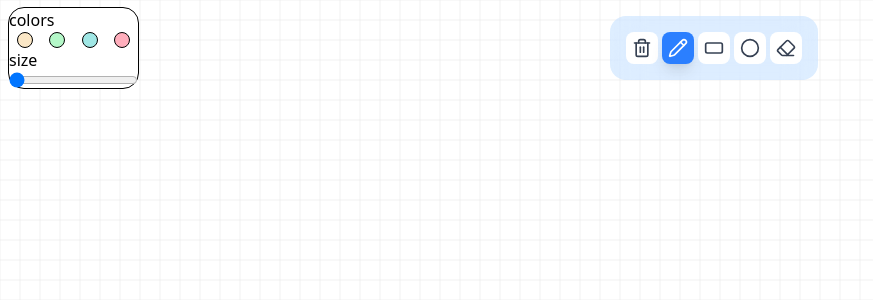
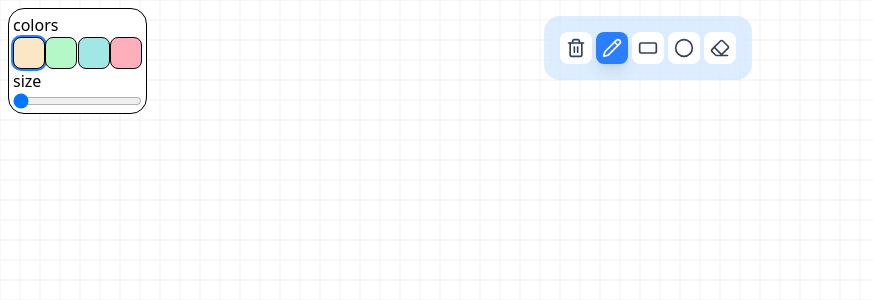
Before and after one commit to RitikRajput696/traccy, a Next.js app: page /canvas in a window 1280 px wide. Shown: the top 300 px of the page, without its empty margins (0-873 px from the left). Built offline with nearby package versions, Linux system fonts and the light colour scheme.

Commit message:
fix colors and size, added color selection indicator,

```diff
--- a/package.json
+++ b/package.json
@@ -20,6 +20,8 @@
     "@types/node": "^20",
     "@types/react": "^19",
     "@types/react-dom": "^19",
+    "prettier": "^3.6.2",
+    "prettier-plugin-tailwindcss": "^0.6.14",
     "tailwindcss": "^4",
     "typescript": "^5"
   }
--- a/src/app/canvas/page.tsx
+++ b/src/app/canvas/page.tsx
@@ -10,11 +10,11 @@ function CanvasPage() {
   const [tool, setTool] = useState<ToolType | null>("pen");
   const [toolProperties, setToolProperties] =
     useState<ToolPropertiesType | null>({
-      toolSize: 1,
-      toolColor: "#000000",
+      size: 1,
+      color: "#000000",
     });
-  const [penColor, setPenColor] = useState("rgba(255, 48, 162, 1)");
-  const [penSize, setPenSize] = useState(5);
+  // const [penColor, setPenColor] = useState("rgba(255, 48, 162, 1)");
+  // const [penSize, setPenSize] = useState(5);
   const [isDrawing, setIsDrawing] = useState(false);
   const canvasRef = useRef<HTMLCanvasElement | null>(null);
   const ctxRef = useRef<CanvasRenderingContext2D | null>(null);
@@ -58,16 +58,25 @@ function CanvasPage() {
   const startDrawing = (e: React.MouseEvent<HTMLCanvasElement>) => {
     if (!ctxRef.current || !canvasRef.current) return;
 
+    // get starting coordinates
     const x1 = e.nativeEvent.offsetX;
     const y1 = e.nativeEvent.offsetY;
 
     if (tool === "pen" || tool === "eraser") {
       ctxRef.current.beginPath();
-      ctxRef.current.lineWidth = penSize;
+      if (toolProperties) {
+        if (tool === "eraser") {
+          ctxRef.current.lineWidth = toolProperties.size * 3;
+        } else {
+          ctxRef.current.lineWidth = toolProperties.size;
+        }
+
+        ctxRef.current.strokeStyle =
+          tool === "eraser" ? COLORS.canvasColor : toolProperties.color;
+        ctxRef.current.moveTo(x1, y1);
+      }
+
       // ctxRef.current.strokeStyle = penColor;
-      ctxRef.current.strokeStyle =
-        tool === "eraser" ? COLORS.canvasColor : penColor;
-      ctxRef.current.moveTo(x1, y1);
     }
     if (tool === "rect" || tool === "ellipse") {
       startPosRef.current = { x: x1, y: y1 };
@@ -77,12 +86,16 @@ function CanvasPage() {
         canvasRef.current.width,
         canvasRef.current.height
       );
+      if (toolProperties) {
+        ctxRef.current.lineWidth = toolProperties.size;
+        ctxRef.current.strokeStyle = toolProperties.color;
+      }
     }
 
     setIsDrawing(true);
   };
 
-  const draw = (e: React.MouseEvent<HTMLCanvasElement>) => {
+  function draw(e: React.MouseEvent<HTMLCanvasElement>) {
     if (!isDrawing || !ctxRef.current) return;
 
     const x2 = e.nativeEvent.offsetX;
@@ -92,11 +105,13 @@ function CanvasPage() {
       ctxRef.current.lineTo(x2, y2);
       ctxRef.current.stroke();
     } else if (tool === "rect") {
+      //check for starting position and previous image
       if (startPosRef.current && snapshotRef.current) {
+        // put previous image
         ctxRef.current.putImageData(snapshotRef.current, 0, 0);
         const width = x2 - startPosRef.current.x;
         const height = y2 - startPosRef.current.y;
-        ctxRef.current.lineWidth = 2;
+        // create rectangle
         ctxRef.current.strokeRect(
           startPosRef.current.x,
           startPosRef.current.y,
@@ -130,18 +145,18 @@ function CanvasPage() {
         ctxRef.current.stroke();
       }
     }
-  };
+  }
 
-  const stopDrawing = () => {
+  function stopDrawing() {
     setIsDrawing(false);
     snapshotRef.current = null;
     startPosRef.current = null;
-  };
+  }
 
   return (
     <div>
       <Toolbar onToolChange={setTool} currentTool={tool} />
-
+      <ColorPanel onToolPropertiesChange={setToolProperties} />
       <canvas
         ref={canvasRef}
         width={"100vw"}
--- a/src/components/ColorPanel.tsx
+++ b/src/components/ColorPanel.tsx
@@ -1,20 +1,39 @@
 "use client";
-import React, { useState } from "react";
+import React, { useState, useEffect } from "react";
 import { COLORS } from "@/lib/Colors";
+import { ToolPropertiesType } from "@/types/Tool";
 
-export default function ColorPanel() {
+interface ColorPanelProps {
+  onToolPropertiesChange: (properties: ToolPropertiesType) => void;
+}
+
+export default function ColorPanel({
+  onToolPropertiesChange,
+}: ColorPanelProps) {
   const [toolSize, setToolSize] = useState(1);
+  const [toolColor, setToolColor] = useState(COLORS.panelColors[0]);
+
+  useEffect(() => {
+    onToolPropertiesChange({
+      size: toolSize,
+      color: toolColor,
+    });
+  }, [toolSize, toolColor]);
+
   return (
-    <div className="bg-white  border rounded-2xl">
+    <div className="absolute z-20 mt-2 ml-2 rounded-2xl border bg-white p-1">
       <div>
         <div className="flex flex-col">
           <label htmlFor="">colors</label>
           <div className="flex justify-around">
             {COLORS.panelColors.map((color, i) => (
               <div
-                className="w-4 h-4 rounded-full border "
+                className={`h-8 w-8 rounded-lg border ${toolColor === color ? "ring-2 ring-blue-500" : "border"} `}
                 key={i}
                 style={{ backgroundColor: color }}
+                onClick={() => {
+                  setToolColor(color);
+                }}
               ></div>
             ))}
           </div>
--- a/src/components/Toolbar.tsx
+++ b/src/components/Toolbar.tsx
@@ -25,14 +25,14 @@ const toolIcons = {
 function Toolbar({ onToolChange, currentTool }: ToolBarProps) {
   let tools: ToolType[] = ["clear", "pen", "rect", "ellipse", "eraser"];
   return (
-    <div className="absolute -translate-1/2 left-1/2 top-10 z-10 flex justify-between w-full ml-2 mr-2 items-center mt-2">
-      <ColorPanel />
-      <div className="flex gap-1 p-4 select-none  bg-blue-300/30 backdrop-blur-lg rounded-2xl  ">
+    <div className="absolute top-10 left-1/2 z-10 mt-2 mr-2 ml-2 flex -translate-1/2 items-center justify-between">
+      {/* <ColorPanel /> */}
+      <div className="flex gap-1 rounded-2xl bg-blue-300/30 p-4 backdrop-blur-lg select-none">
         {tools.map((tool, i) => {
           const IconComponent = toolIcons[tool];
           return (
             <button
-              className={`w-8 h-8 flex items-center justify-center rounded-lg font-semibold transition-colors duration-200 capitalize ${
+              className={`flex h-8 w-8 items-center justify-center rounded-lg font-semibold capitalize transition-colors duration-200 ${
                 currentTool === tool
                   ? "bg-blue-500 text-white shadow-lg"
                   : "bg-white text-gray-700 hover:bg-gray-200"
--- a/src/types/Tool.ts
+++ b/src/types/Tool.ts
@@ -1,5 +1,5 @@
 export type ToolType = "clear" | "pen" | "rect" | "ellipse" | "eraser";
 export type ToolPropertiesType = {
-  toolSize: number;
-  toolColor: string;
+  size: number;
+  color: string;
 };
```
Also changed, not shown: .prettierrc.json (added), 1 other file (tests, documents, lock files or other folders).
